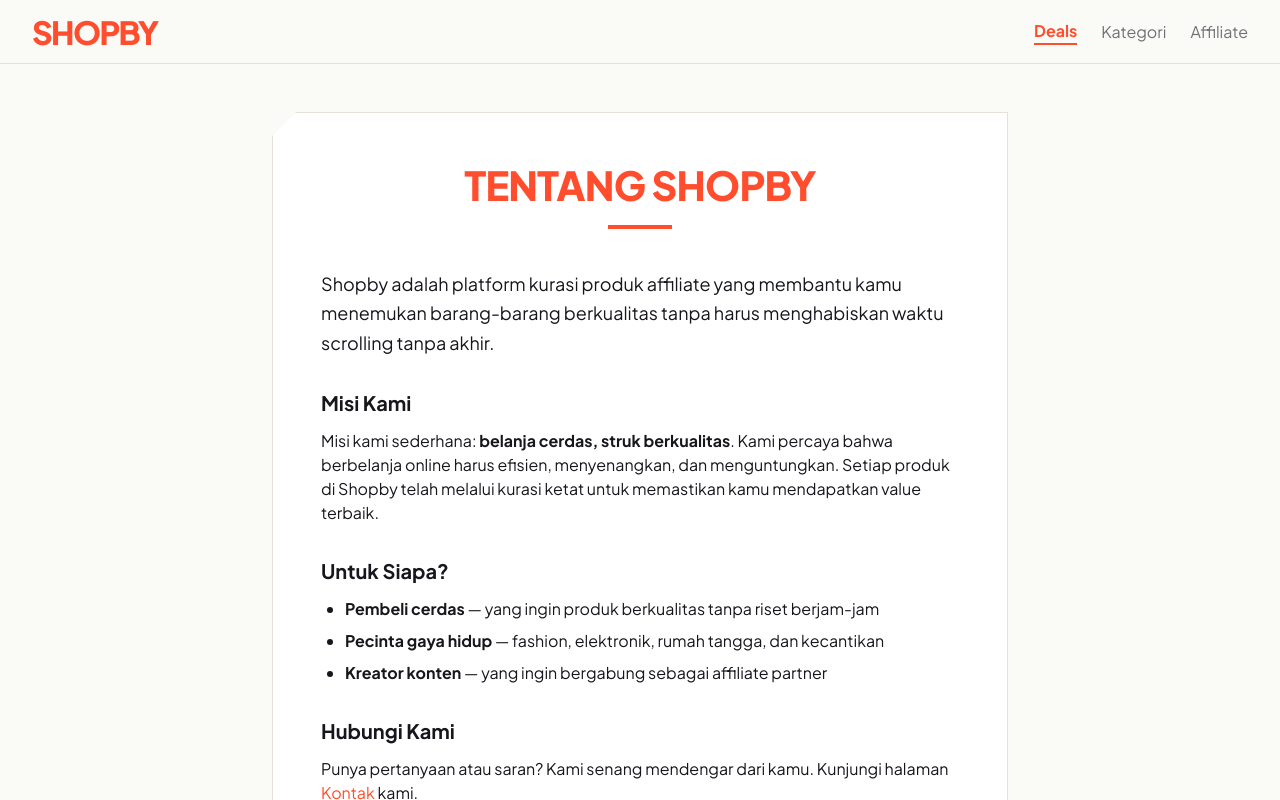
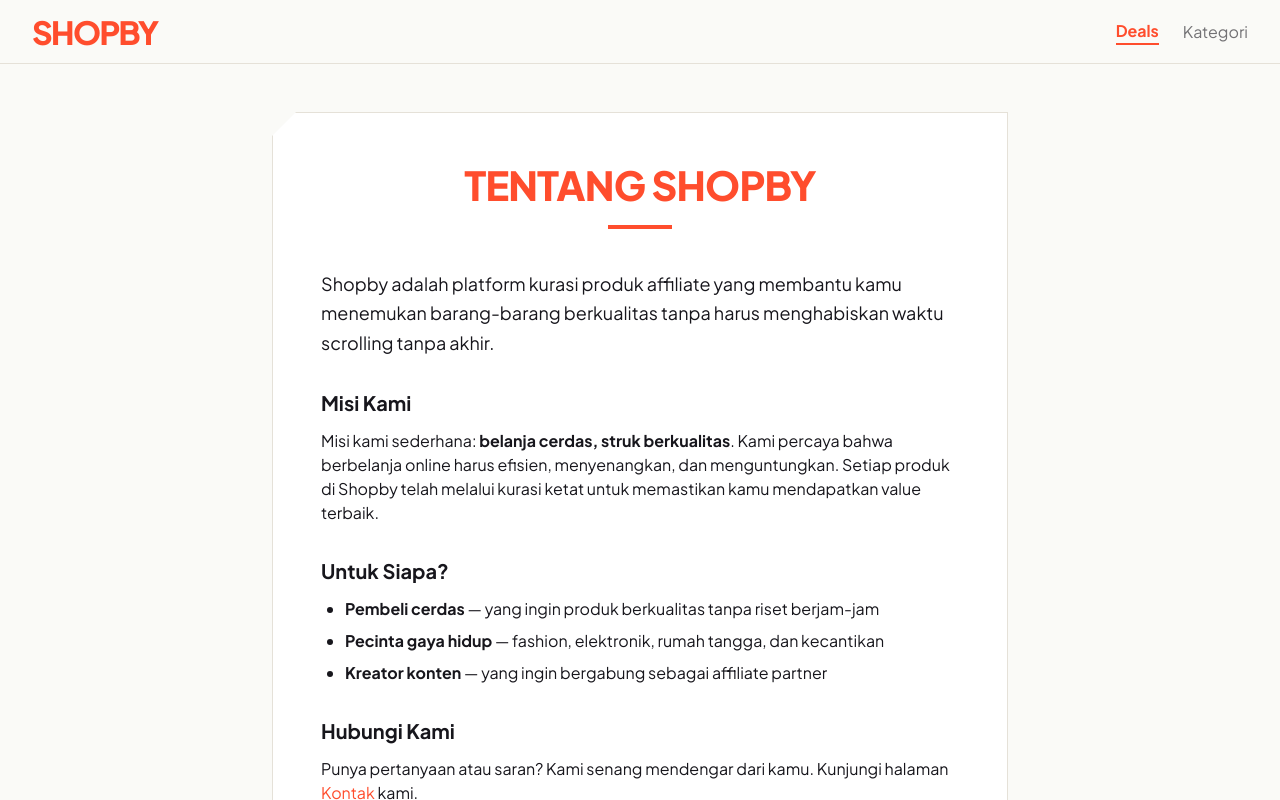
Before and after one commit to bayy-kim/shopby, a Next.js app: page /about in a window 1280 px wide. Shown: the top 800 px of the page. Built offline with nearby package versions, Linux system fonts and the light colour scheme.

Commit message:
Remove Affiliate nav link & fix active indicator switching on click

```diff
--- a/src/components/layout/Navbar.tsx
+++ b/src/components/layout/Navbar.tsx
@@ -1,6 +1,16 @@
+"use client"
+
 import Link from "next/link"
+import { useState } from "react"
 
 export default function Navbar() {
+  const [active, setActive] = useState("deals")
+
+  const linkClass = (id: string) =>
+    id === active
+      ? "text-primary font-bold border-b-2 border-primary focus-visible:ring-2 focus-visible:ring-primary"
+      : "text-ink/60 hover:text-primary transition-colors focus-visible:ring-2 focus-visible:ring-primary"
+
   return (
     <nav className="fixed top-0 left-0 w-full z-50 flex justify-between items-center px-4 md:px-8 py-2 h-16 bg-bg/95 backdrop-blur-sm border-b border-border-color">
       <div className="flex items-center gap-4">
@@ -12,21 +22,17 @@ export default function Navbar() {
         <div className="hidden md:flex items-center gap-6">
           <Link
             href="/#products"
-            className="text-primary font-bold border-b-2 border-primary focus-visible:ring-2 focus-visible:ring-primary"
+            onClick={() => setActive("deals")}
+            className={linkClass("deals")}
           >
             Deals
           </Link>
           <Link
             href="/#categories"
-            className="text-ink/60 hover:text-primary transition-colors focus-visible:ring-2 focus-visible:ring-primary"
+            onClick={() => setActive("kategori")}
+            className={linkClass("kategori")}
           >
             Kategori
-          </Link>
-          <Link
-            href="/affiliate"
-            className="text-ink/60 hover:text-primary transition-colors focus-visible:ring-2 focus-visible:ring-primary"
-          >
-            Affiliate
           </Link>
         </div>
       </div>
```
